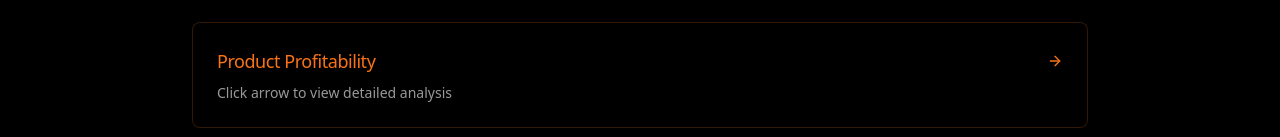
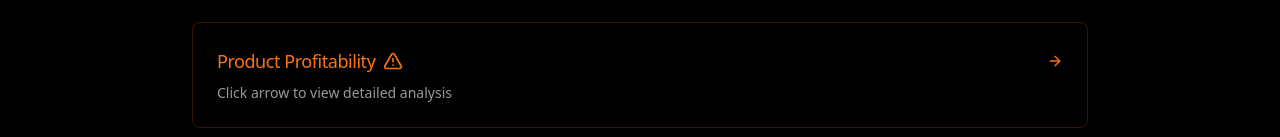
Before and after one commit to TrajexAI/FrontendProject, a React (Vite) app: page /scorecard in a window 1280 px wide. Shown: the part 450-587 px from the top of the page. Built offline with nearby package versions, Linux system fonts and the light colour scheme.

Commit message:
Add caution icon to title
Adds a caution triangle icon next to the product profitability title.

```diff
--- a/src/components/dashboard/ProductAnalysisCard.tsx
+++ b/src/components/dashboard/ProductAnalysisCard.tsx
@@ -1,6 +1,6 @@
 
 import { Card, CardHeader, CardTitle, CardContent } from "@/components/ui/card";
-import { ArrowRight } from "lucide-react";
+import { ArrowRight, TriangleAlert } from "lucide-react";
 import { useNavigate } from "react-router-dom";
 
 interface ProductDataType {
@@ -19,7 +19,10 @@ const ProductAnalysisCard = ({ productData }: ProductAnalysisProps) => {
   return (
     <Card className="bg-black border border-[#F97316]/20">
       <CardHeader className="flex flex-row items-center justify-between space-y-0 pb-2">
-        <CardTitle className="text-lg font-medium text-[#F97316]">Product Profitability</CardTitle>
+        <div className="flex items-center space-x-2">
+          <CardTitle className="text-lg font-medium text-[#F97316]">Product Profitability</CardTitle>
+          <TriangleAlert className="h-5 w-5 text-[#F97316]" />
+        </div>
         <ArrowRight
           className="h-4 w-4 text-[#F97316] cursor-pointer"
           onClick={() => navigate('/product-analysis')}
```
